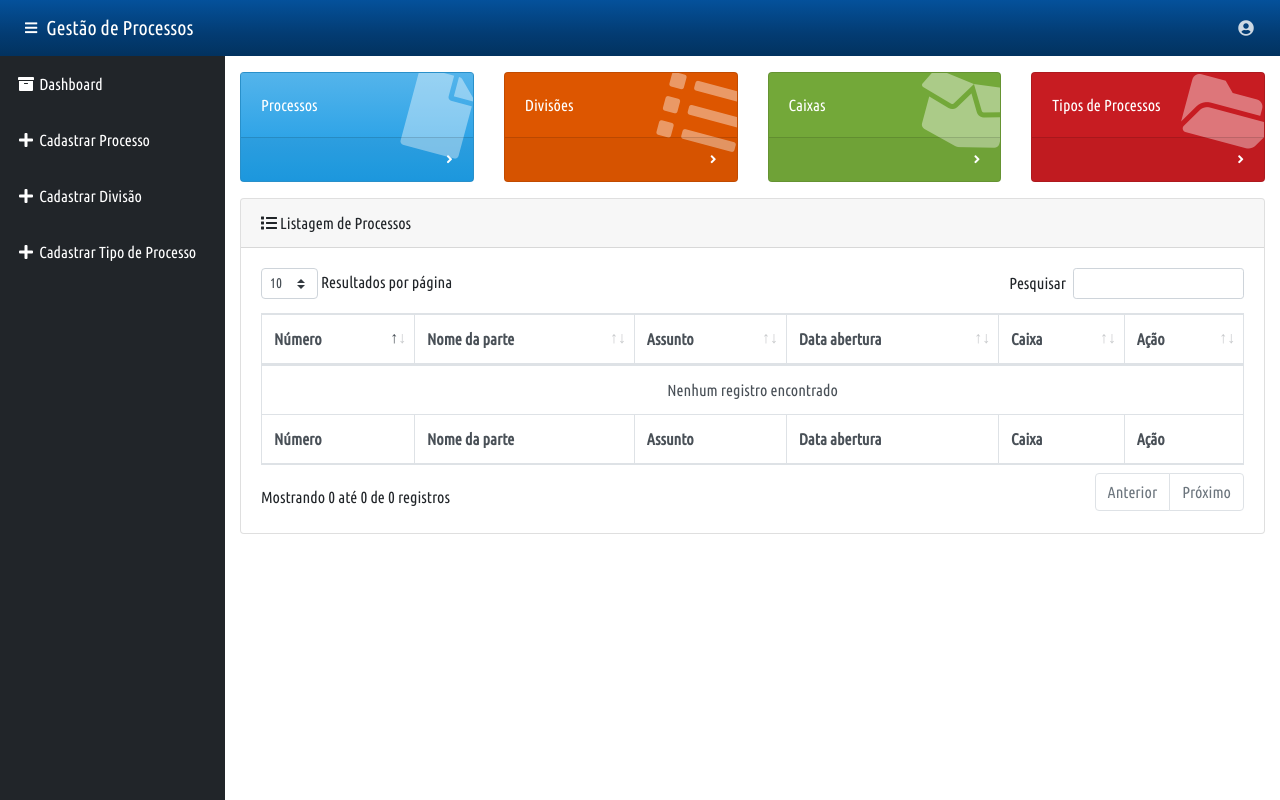
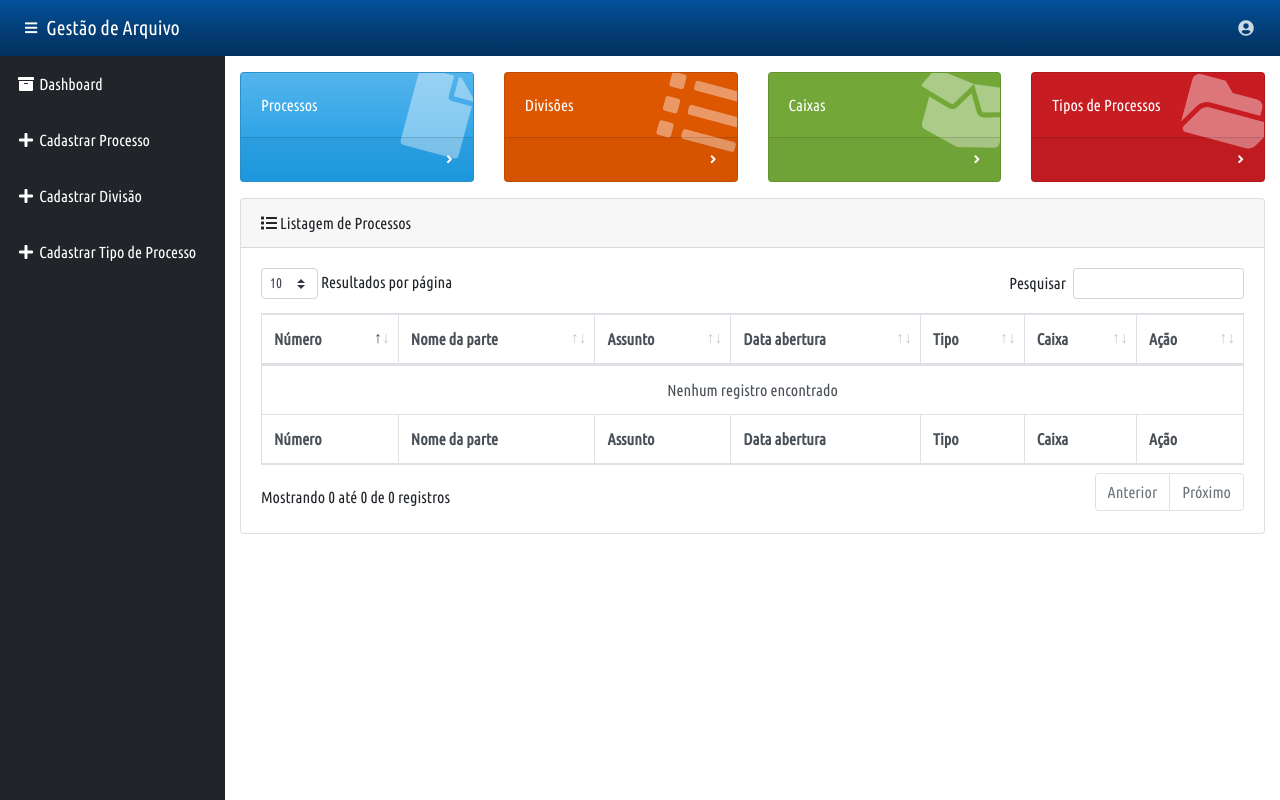
Before and after one commit to MartinsMessias/GAP, a Django app: page / in a window 1280 px wide. Run offline with Django 3.2, Linux system fonts and the light colour scheme; the visitor is signed in with stand-in values (Sample User, id 1); data that the repository does not hold is empty; some libraries are stand-ins or nearby versions.

Commit message:
Novo template

```diff
--- a/templates/processo/base.html
+++ b/templates/processo/base.html
@@ -31,7 +31,7 @@
     <button class="btn btn-link btn-sm text-white order-1 order-sm-0" id="sidebarToggle" href="#">
         <i class="fas fa-bars"></i>
     </button>
-    <a class="navbar-brand mr-1" href="/">Gestão de Processos</a>
+    <a class="navbar-brand mr-1" href="/">Gestão de Arquivo</a>
 
     <!-- Navbar Search -->
     <form class="d-none d-md-inline-block form-inline ml-auto mr-0 mr-md-3 my-2 my-md-0">
--- a/templates/processo/listar.html
+++ b/templates/processo/listar.html
@@ -13,6 +13,7 @@
                     <th>Nome da parte</th>
                     <th>Assunto</th>
                     <th>Data abertura</th>
+                    <th>Tipo</th>
                     <th>Caixa</th>
                     <th>Ação</th>
                 </tr>
@@ -23,6 +24,7 @@
                     <th>Nome da parte</th>
                     <th>Assunto</th>
                     <th>Data abertura</th>
+                    <th>Tipo</th>
                     <th>Caixa</th>
                     <th>Ação</th>
                 </tr>
@@ -34,6 +36,7 @@
                         <a href="#" data-toggle="modal" data-target="#exibirModal{{ dado.id }}"><td>{{ dado.nome_parte_processo }}</td></a>
                         <td>{{ dado.assunto_processo }}</td>
                         <td>{{ dado.data_abertura_processo }}</td>
+                        <td>{{ dado.tipo_processo }}</td>
                         <td>{{ dado.numero_caixa_processo }}</td>
                         <td>
                             <a href="{% url 'editar' dado.id %}" title="Editar" class="card-header"> <i class="fas fa-fw fa-pencil-alt"></i></a>
--- a/templates/registration/login.html
+++ b/templates/registration/login.html
@@ -11,6 +11,8 @@
     <meta name="author" content="">
     <title>GSPro Login</title>
     <!-- Custom fonts for this template-->
+    <link href="{% static 'css/bootstrap.css' %}" rel="stylesheet">
+
     <link href="{% static 'vendor/fontawesome-free/css/all.min.css' %}" rel="stylesheet" type="text/css">
     <!-- Custom styles for this template-->
     <link href="{% static 'css/sb-admin.css' %}" rel="stylesheet">
```
